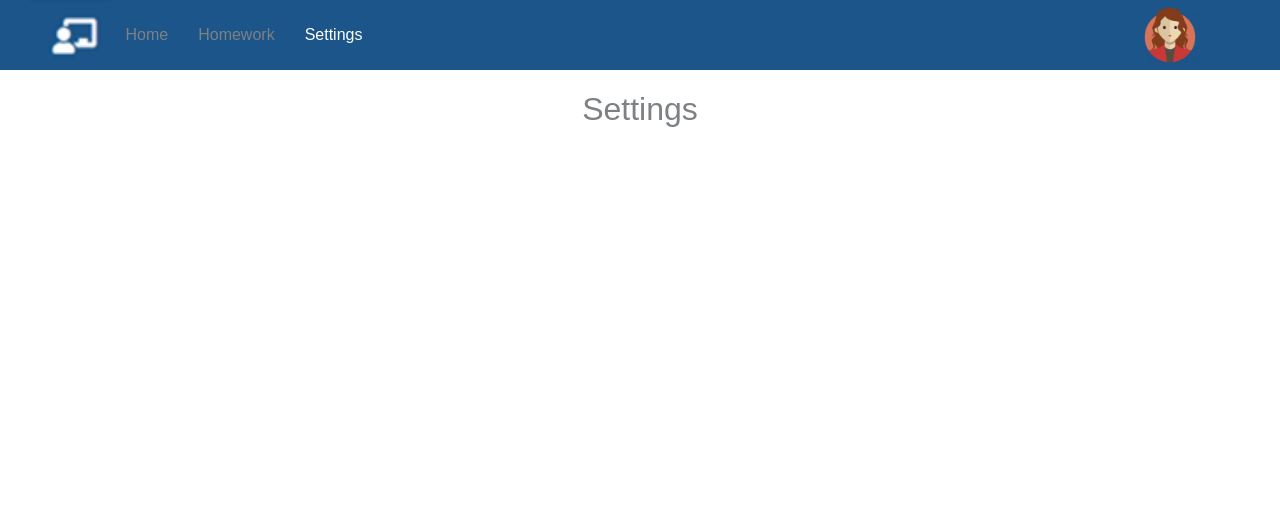
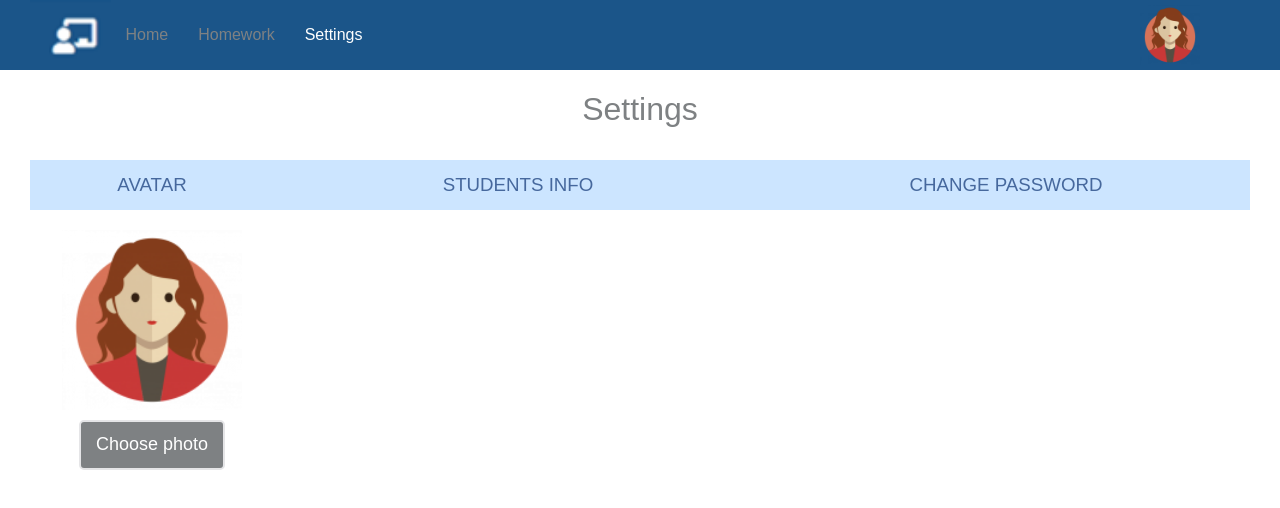
Before and after one commit to TyallevD/HomeWorks, a plain HTML site: page html_css/homeWork_6/settings.html in a window 1280 px wide. Drawn offline with Linux system fonts and the light colour scheme.

Commit message:
html_css homeWork_6 third page started

```diff
--- a/html_css/homeWork_6/assets/css/style.scss
+++ b/html_css/homeWork_6/assets/css/style.scss
@@ -807,4 +807,63 @@ body {
             font-weight: normal;
         }
     }
+    .settings-menu{
+        display: flex;
+        align-content: center;
+        justify-content: center;
+        margin: 10px 0px;
+        width: 100%;
+        height: 50px;
+        background-color: #cce5ff;
+        color: #46689d;
+        text-transform: uppercase;
+        h3{
+                font-weight: normal;
+                margin: 0px;
+            }
+        .settings-avatar{
+            display: flex;
+            align-items: center;
+            justify-content: center;
+            width: 20%;
+
+        }
+        .settings-students-info{
+            display: flex;
+            align-items: center;
+            justify-content: center;
+            width: 40%;
+        }
+        .settings-change-password{
+            display: flex;
+            align-items: center;
+            justify-content: center;
+            width: 40%;
+        }
+    }
+    .avatar-box{
+        margin: 10px 0px;
+        display: flex;
+        flex-wrap: wrap;
+        width: 20%;
+        align-content: center;
+        justify-content: center;
+        img{
+            width: 180px;
+            height: 180px;
+        }
+        input{
+            margin: 10px;
+            width: 60%;
+            height: 50px;
+            color: white;
+            background-color: $text-color;
+            border: 2px solid $lines-color;
+            border-radius: 5px;
+            font-size: 18px;
+        }
+        input:hover{
+            background-color: darken($color: $text-color, $amount: 20%);
+        }
+    }
 }
--- a/html_css/homeWork_6/settings.html
+++ b/html_css/homeWork_6/settings.html
@@ -22,8 +22,21 @@
         <div class="title">
             <h1>Settings</h1>
         </div>
+        <div class="settings-menu">
+            <div class="settings-avatar">
+                <h3>Avatar</h3>
+            </div>
+            <div class="settings-students-info">
+                <h3>Students info</h3>
+            </div>
+            <div class="settings-change-password">
+                <h3>Change password</h3>
+            </div>
+        </div>
+        <div class="avatar-box">
+            <img src="./assets/img/user.png" alt="avatar">
+            <input type="button" value="Choose photo">
+        </div>
      </div>
-
-
 </body>
 </html>
```
Also changed, not shown: html_css/homeWork_6/assets/css/style.css, 1 other file.
